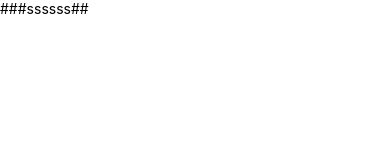
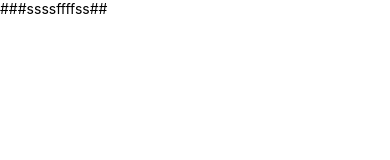
Before and after one commit to em3459/reactttnativeee, a React Native app in the folder YtReactNative/: screen / in a window 390 px wide. Shown: the top 160 px of the page. Built offline with nearby package versions, Linux system fonts and the light colour scheme.

Commit message:
Update App.jsx

```diff
--- a/YtReactNative/App.jsx
+++ b/YtReactNative/App.jsx
@@ -1,13 +1,13 @@
-import { StyleSheet, Text, View } from 'react-native'
+import { StyleSheet, Text, View,SafeAreaView } from 'react-native'
 import React from 'react'
 
 const App = () => {
 
   //js object style-2
   return (
-    <View /* intext style-1 */>
-      <Text>###ssssss##</Text>
-    </View>
+    <SafeAreaView /* intext style-1 */>
+      <Text>###ssssffffss##</Text>
+    </SafeAreaView>
   )
 }
 
```
